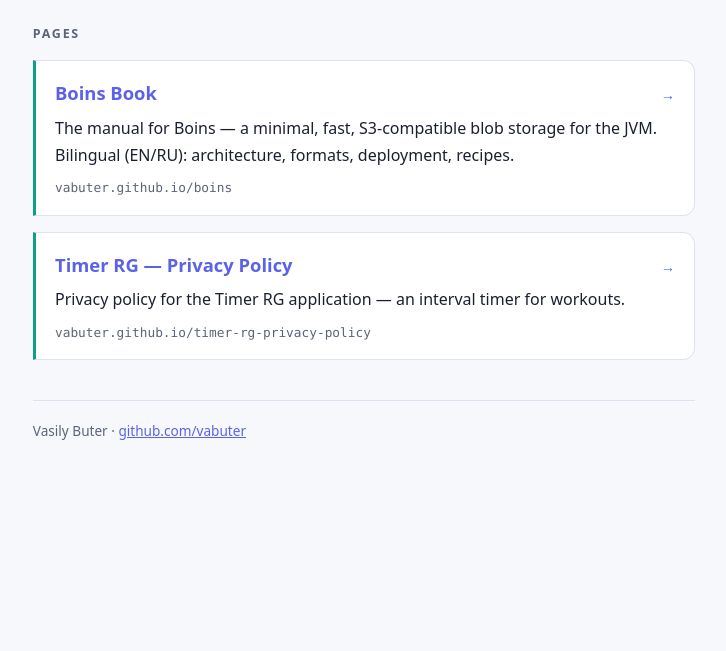
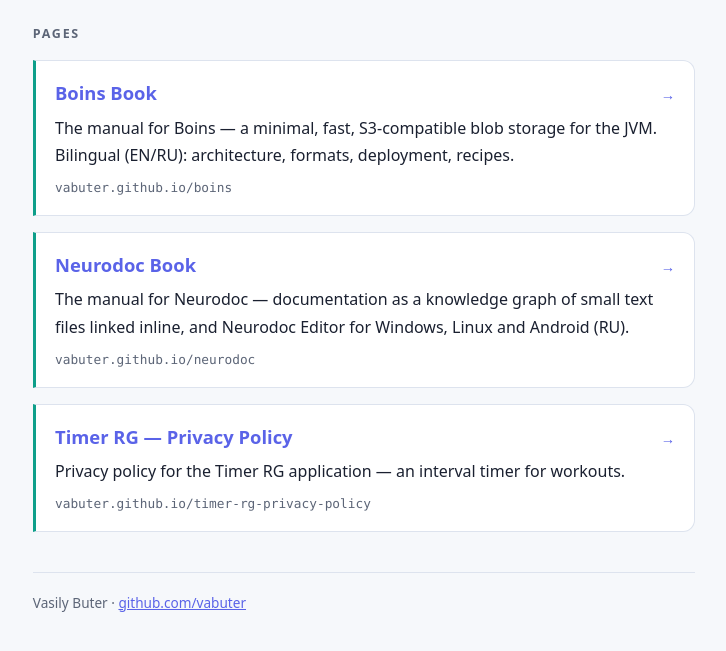
Before and after one commit to vabuter/vabuter.github.io, a plain HTML site: page index.html in a window 1280 px wide. Shown: the part 143-794 px from the top of the page, without its empty margins (276-1002 px from the left). Drawn offline with Linux system fonts and the light colour scheme.

Commit message:
Add Neurodoc book to the landing page
Co-Authored-By: Claude Sonnet 5.5 <noreply@anthropic.com>

```diff
--- a/index.html
+++ b/index.html
@@ -57,6 +57,13 @@
     <p class="card-url">vabuter.github.io/boins</p>
   </a>
 
+  <a class="card" href="https://vabuter.github.io/neurodoc/">
+    <p class="card-title">Neurodoc Book <span class="arrow">→</span></p>
+    <p class="card-desc">The manual for Neurodoc — documentation as a knowledge graph of small text files
+      linked inline, and Neurodoc Editor for Windows, Linux and Android (RU).</p>
+    <p class="card-url">vabuter.github.io/neurodoc</p>
+  </a>
+
   <a class="card" href="https://vabuter.github.io/timer-rg-privacy-policy/">
     <p class="card-title">Timer RG — Privacy Policy <span class="arrow">→</span></p>
     <p class="card-desc">Privacy policy for the Timer RG application — an interval timer for workouts.</p>
```
